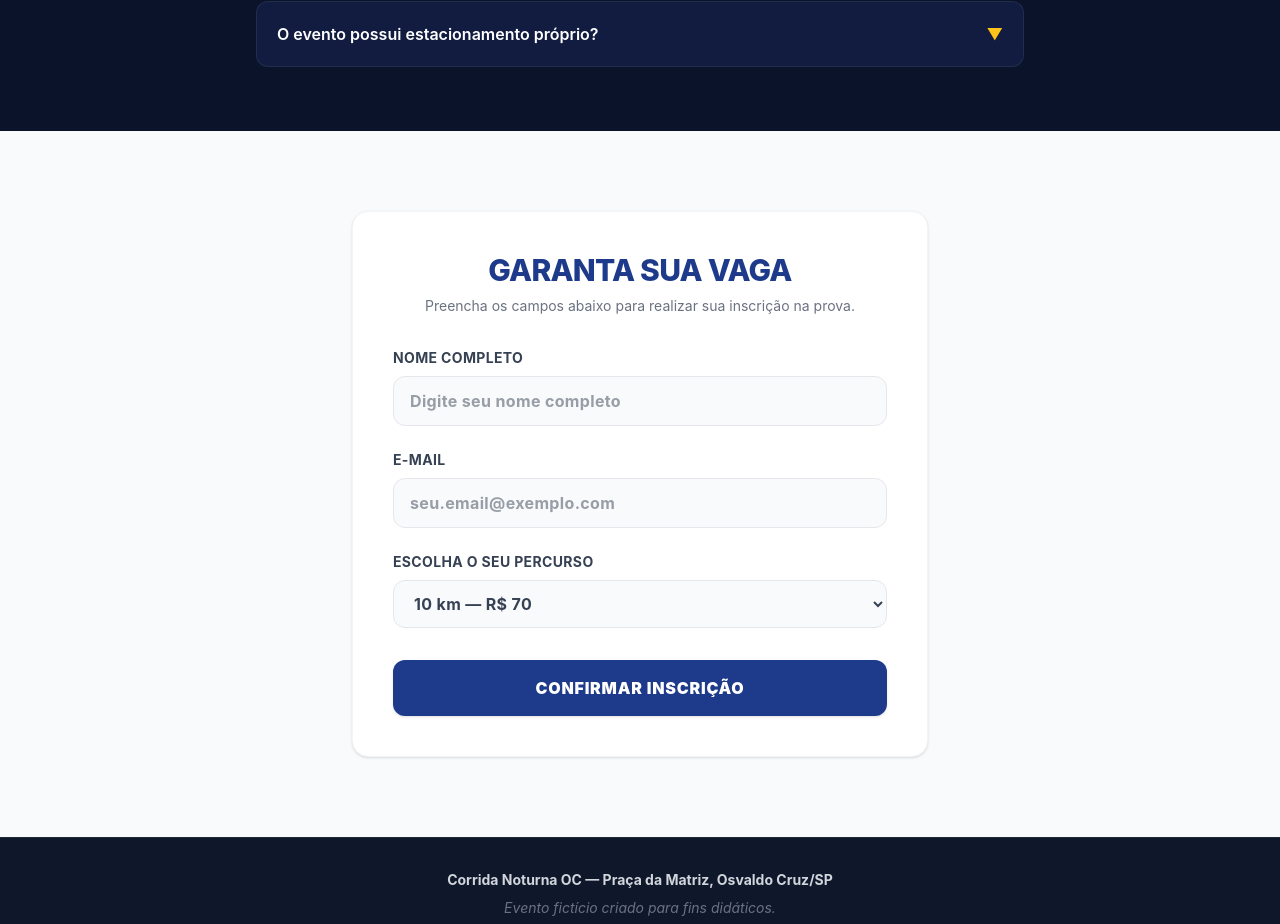
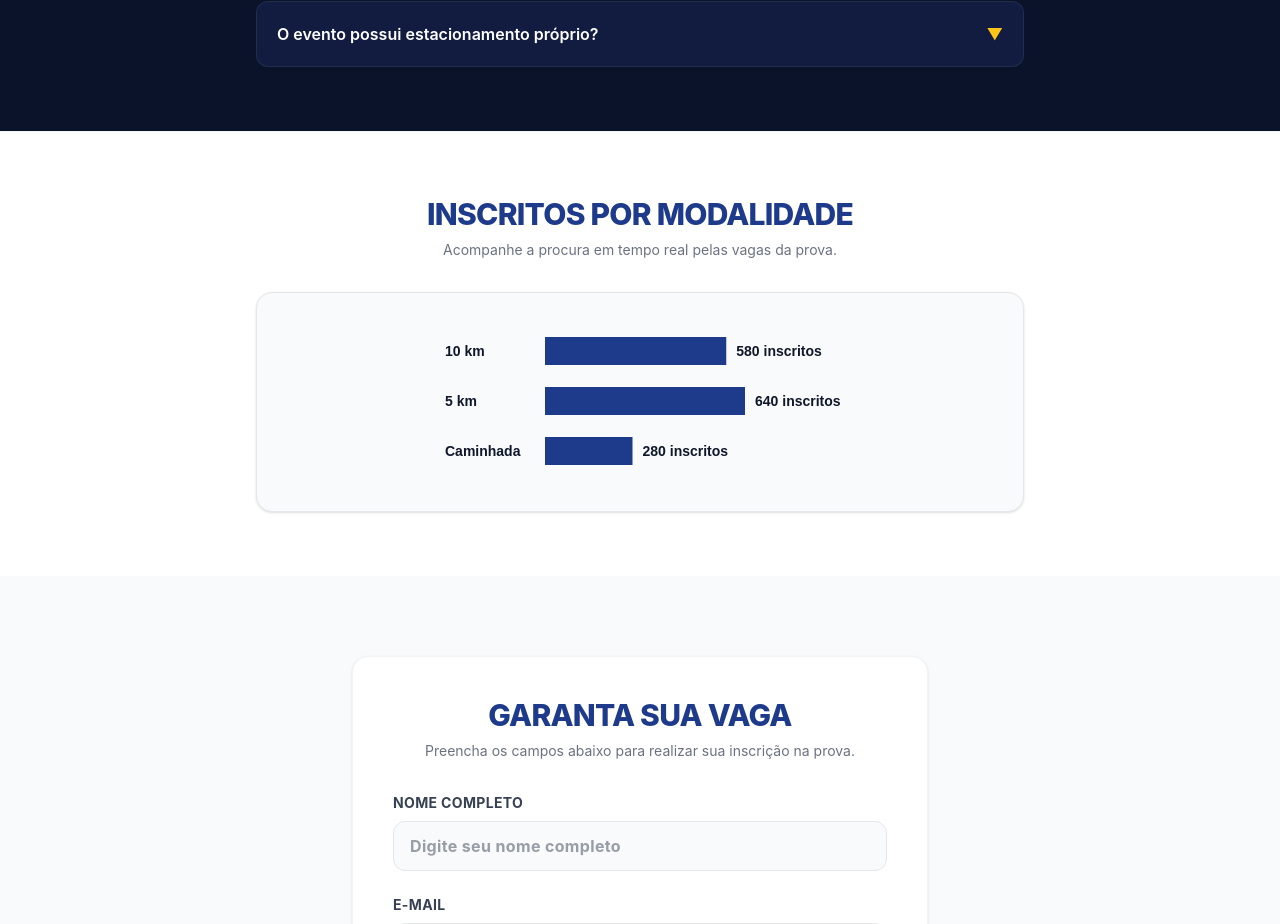
Before and after one commit to Isaa-moraes/lp-evento-isadora, a React (Vite) app: page / in a window 1280 px wide. Shown: the part 2731-3655 px from the top of the page. Built offline with nearby package versions, Linux system fonts and the light colour scheme.

Commit message:
Canvas: gráfico de barras

```diff
--- a/src/App.jsx
+++ b/src/App.jsx
@@ -6,6 +6,7 @@ import Atracoes from './components/Atracoes'
 import PerguntasFrequentes from './components/PerguntasFrequentes'
 import Inscricao from './components/Inscricao'
 import Rodape from './components/Rodape'
+import Grafico from './components/Grafico'
 
 function App() {
   return (
@@ -26,6 +27,7 @@ function App() {
         <Programacao />
         <Atracoes />
         <PerguntasFrequentes />
+        <Grafico />
         <Inscricao />
       </main>
 
--- /dev/null
+++ b/src/components/Grafico.jsx
@@ -0,0 +1,68 @@
+import { useEffect, useRef } from "react";
+
+const dados = [
+  { rotulo: "10 km", valor: 580 },
+  { rotulo: "5 km", valor: 640 },
+  { rotulo: "Caminhada", valor: 280 },
+];
+
+function Grafico() {
+  const canvasRef = useRef(null);
+
+  useEffect(() => {
+    const canvas = canvasRef.current;
+    const ctx = canvas.getContext("2d");
+
+    // Limpa o canvas antes de desenhar (útil se os dados mudarem)
+    ctx.clearRect(0, 0, canvas.width, canvas.height);
+
+    const maior = Math.max(...dados.map((d) => d.valor));
+
+    dados.forEach((item, i) => {
+      const largura = (item.valor / maior) * 200; // Barra máxima de 200px
+      const y = 20 + i * 50; // Espaçamento vertical de 50px
+
+      // 1. Cor da barra (Azul primário do evento)
+      ctx.fillStyle = "#1e3a8a";
+
+      // 2. Desenha o retângulo da barra (x = 110, altura = 28px)
+      ctx.fillRect(110, y, largura, 28);
+
+      // 3. Cor escura para os textos
+      ctx.fillStyle = "#0f172a";
+      ctx.font = "bold 14px sans-serif";
+
+      // Escreve o rótulo à esquerda (x = 10)
+      ctx.fillText(item.rotulo, 10, y + 19);
+
+      // 4. Escreve o valor numérico logo após o fim da barra
+      ctx.fillText(`${item.valor} inscritos`, 110 + largura + 10, y + 19);
+    });
+  }, []);
+
+  return (
+    <section className="py-16 px-4 bg-white text-escura border-t border-gray-100">
+      <div className="max-w-3xl mx-auto flex flex-col items-center">
+        <h2 className="text-3xl font-extrabold uppercase tracking-tight text-center text-primaria">
+          Inscritos por Modalidade
+        </h2>
+        <p className="text-sm text-gray-500 text-center mt-2">
+          Acompanhe a procura em tempo real pelas vagas da prova.
+        </p>
+
+        <div className="mt-8 p-6 bg-gray-50 rounded-2xl border border-gray-200 shadow-sm w-full flex justify-center overflow-x-auto">
+          <canvas
+            ref={canvasRef}
+            width={410}
+            height={170}
+            role="img"
+            aria-label="Gráfico de barras mostrando inscritos por modalidade: 10 km com 580 inscritos, 5 km com 640 inscritos e Caminhada com 280 inscritos."
+            className="max-w-full"
+          />
+        </div>
+      </div>
+    </section>
+  );
+}
+
+export default Grafico;
```
